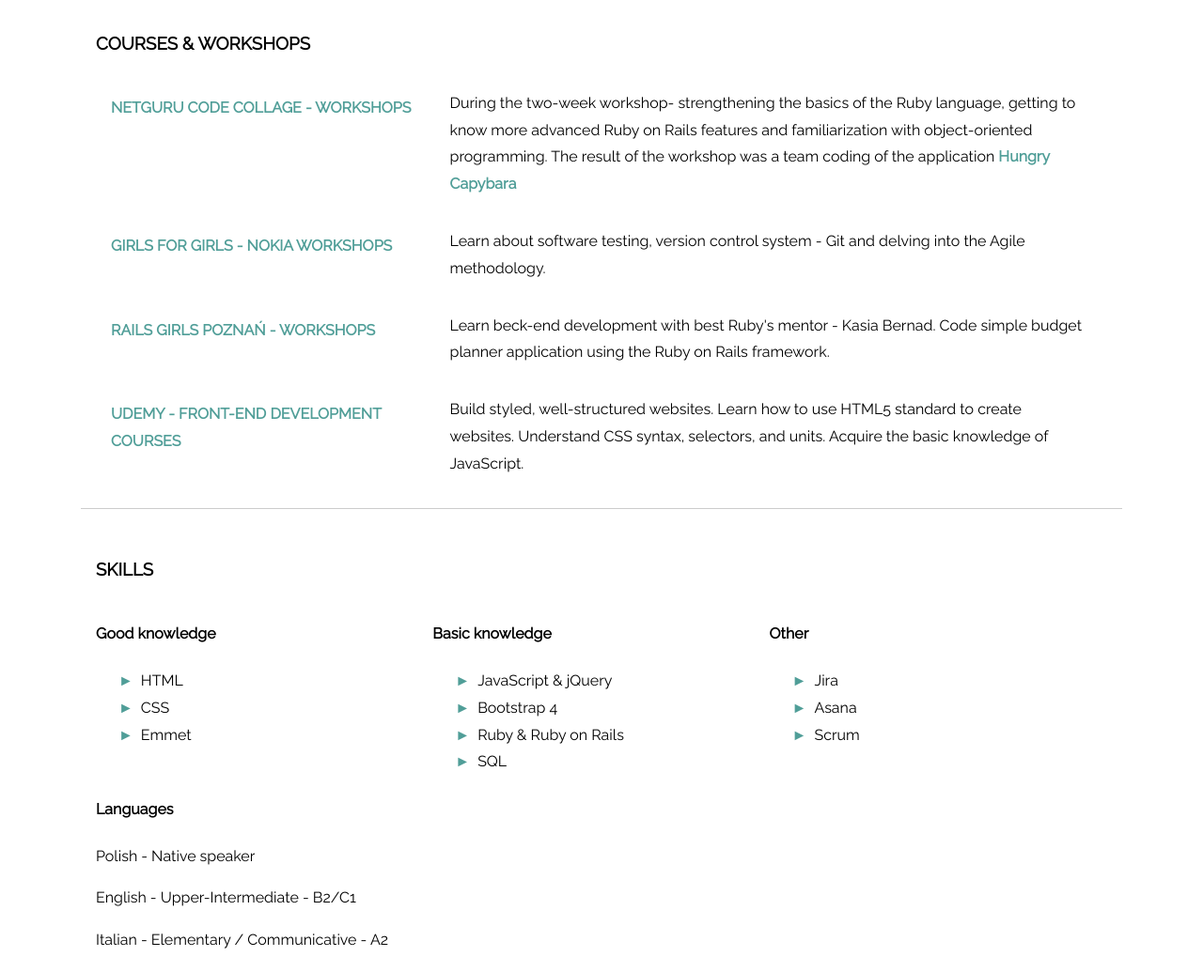
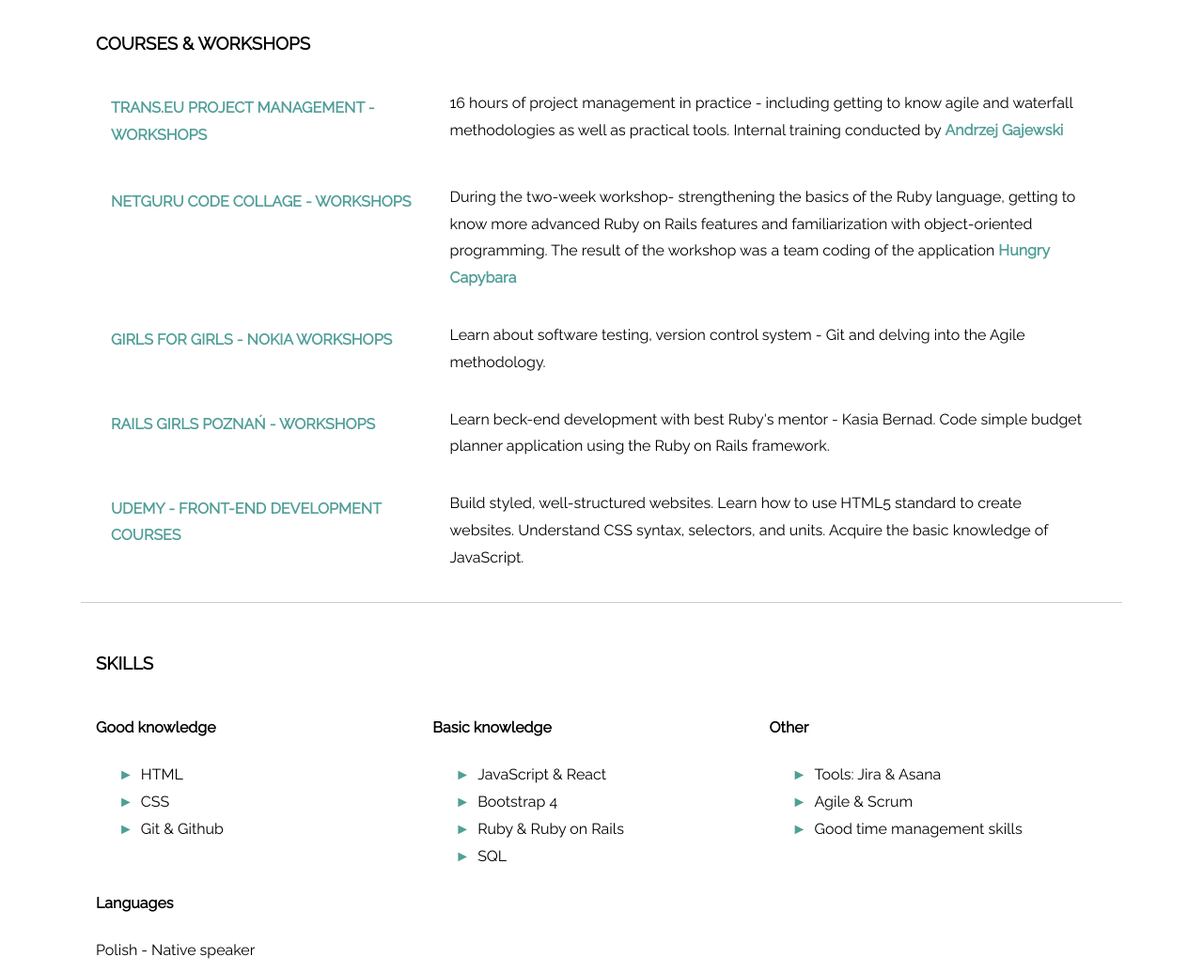
Before and after one commit to gainaa/myCV, a plain HTML site: page index.html in a window 1280 px wide. Shown: the part 620-1655 px from the top of the page at 94% size. Drawn offline with Linux system fonts and the light colour scheme.

Commit message:
experience updated

```diff
--- a/index.html
+++ b/index.html
@@ -38,6 +38,16 @@
 		<!--Courses -->
 		<section>
 			<h3>Courses & Workshops</h3>
+			<article class='course'>
+				<div class='title'>
+					<h4>Trans.eu Project Management - WORKSHOPS</h4>
+				</div>
+				<div class="description">
+					<p>16 hours of project management in practice - including getting to know agile and waterfall
+						methodologies as well as practical tools. Internal training conducted by <a
+							href='http://agajewski.info/'>Andrzej Gajewski</a></p>
+				</div>
+			</article>
 			<article class='course'>
 				<div class='title'>
 					<h4>Netguru Code Collage - WORKSHOPS</h4>
@@ -89,13 +99,13 @@
 					<ul class='list-dashed'>
 						<li>HTML</li>
 						<li>CSS</li>
-						<li>Emmet</li>
+						<li>Git & Github</li>
 					</ul>
 				</div>
 				<div class='column'>
 					<h4>Basic knowledge</h4>
 					<ul class='list-dashed'>
-						<li>JavaScript & jQuery </li>
+						<li>JavaScript & React </li>
 						<li>Bootstrap 4</li>
 						<li>Ruby & Ruby on Rails</li>
 						<li>SQL</li>
@@ -104,9 +114,9 @@
 				<div class='column'>
 					<h4>Other</h4>
 					<ul class='list-dashed'>
-						<li>Jira</li>
-						<li>Asana</li>
-						<li>Scrum</li>
+						<li>Tools: Jira & Asana</li>
+						<li>Agile & Scrum</li>
+						<li>Good time management skills</li>
 					</ul>
 				</div>
 				<div>
@@ -168,7 +178,7 @@
 			<h3>Hobby</h3>
 			<div class="hobby">
 				<ul>
-					<li>Baking & Cooking</li>
+					<li>Board games</li>
 					<li>'Absorbing books'</li>
 					<li>Handmade</li>
 					<li>Kettlebell</li>
@@ -178,7 +188,10 @@
 	</main>
 
 	<footer>
-		<p class="statement">Wyrażam zgodę na przetwarzanie moich danych osobowych dla potrzeb rekrutacji (zgodnie z art. 6 ust. 1 lit. a Rozporządzenia Parlamentu Europejskiego i Rady (UE) 2016/679 z dnia 27 kwietnia 2016 r. w sprawie ochrony osób fizycznych w związku z przetwarzaniem danych osobowych i w sprawie swobodnego przepływu takich danych oraz uchylenia dyrektywy 95/46/WE (ogólne rozporządzenie o ochronie danych)).</p>
+		<p class="statement">Wyrażam zgodę na przetwarzanie moich danych osobowych dla potrzeb rekrutacji (zgodnie z
+			art. 6 ust. 1 lit. a Rozporządzenia Parlamentu Europejskiego i Rady (UE) 2016/679 z dnia 27 kwietnia 2016 r.
+			w sprawie ochrony osób fizycznych w związku z przetwarzaniem danych osobowych i w sprawie swobodnego
+			przepływu takich danych oraz uchylenia dyrektywy 95/46/WE (ogólne rozporządzenie o ochronie danych)).</p>
 		<p>Created by @KajaC / <a href="https://www.linkedin.com/in/kaja-ciesliczka/">LinkedIn</a> / 2019 </p>
 	</footer>
 </body>
```
